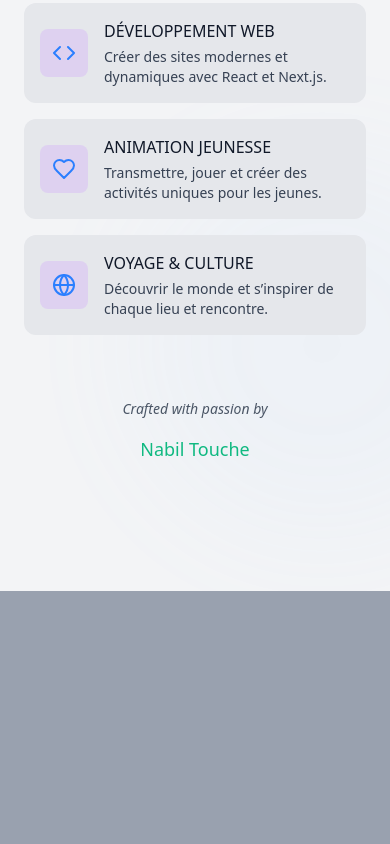
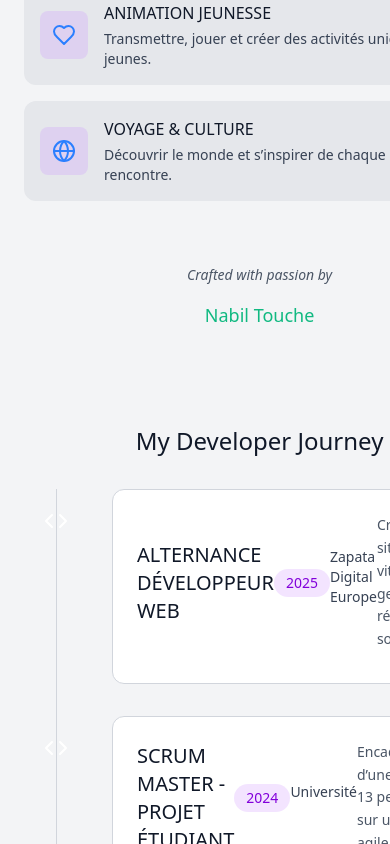
Before and after one commit to nabiltouche/portfolio, a React (Vite) app: page / in a window 390 px wide. Shown: the part 6811-7655 px from the top of the page. Built offline with nearby package versions, Linux system fonts and the light colour scheme.

Commit message:
finish now miss contact formular and footer + maj design by me and I PUBLISH MY FIRST PROJECT

```diff
--- a/src/components/AboutSection.tsx
+++ b/src/components/AboutSection.tsx
@@ -192,6 +192,106 @@ const AboutSection = () => {
                         </motion.div>
 
                     </motion.div>
+
+                    {/* Developer Journey Timeline */}
+                    <motion.div
+                        ref={timelineRef}
+                        initial="hidden"
+                        animate={timelineInView ? "visible" : "hidden"}
+                        variants={timelineVariants}
+                        className="relative"
+                    >
+                        <h3 className="text-2xl font-medium mb-8 text-center lg:text-left">
+                            My Developer Journey
+                        </h3>
+
+                        {/* Timeline Line */}
+                        <div
+                            className={`absolute left-8 top-16 bottom-0 w-px ${
+                                isDarkMode ? "bg-gray-600" : "bg-gray-300"
+                            }`}
+                        />
+                        <div className="space-y-8">
+                            {JOURNEY_STEPS.map((step, index) => (
+                                <motion.div
+                                    key={step.year}
+                                    variants={stepVariants}
+                                    whileHover={{ x:4 }}
+                                    className="relative flex items-start space-x-6 group"
+                                >
+                                    {/* Timeline Dot */}
+                                    <div
+                                        className={`relative z-10 flex-shrink-0 w-16 h-16 rounded-full ${step.color} flex items-center justify-center group-hover:scale-110 transition-transform duration-300`}
+                                    >
+                                        <step.icon size={24} className="text-white" />
+                                    </div>
+
+                                    {/* Timeline Content */}
+                                    <div
+                                        className={`flex-grow p-6 rounded-xl border transition-all duration-300 ${
+                                            isDarkMode
+                                                ? "border-gray-700 bg-gray-900 group-hover:border-gray-500 hover:bg-gray-800/50"
+                                                  : "border-gray-300 bg-white group-hover:border-gray-500 hover:bg-gray-100/50"
+                                        } backdrop-blur-sm`}
+                                    >
+                                        <div className="flex items-center justify-between mb-2">
+                                            <h4 className="text-xl font-medium">{step.title}</h4>
+                                            <span
+                                                className={`text-sm px-3 py-1 rounded-full ${
+                                                    isDarkMode
+                                                        ? "bg-purple-600/20 text-purple-400"
+                                                        : "bg-purple-400/20 text-purple-700"
+                                                }`}
+                                            >
+                                                {step.year}
+                                            </span>
+                                            <div
+                                                className={`text-sm font-medium ${
+                                                    isDarkMode ? "text-gray-300" : "text-gray-700"
+                                                } mb-3`}
+                                            >
+                                                {step.company}
+                                            </div>
+                                            <p
+                                                className={`text-sm leading-relaxed ${
+                                                    isDarkMode ? "text-gray-400" : "text-gray-600"
+                                                }`}
+                                            >
+                                                {step.description}
+                                            </p>
+                                        </div>
+                                    </div>
+                                </motion.div>
+                            ))}
+                        </div>
+                    </motion.div>
+
+                    {/* Call to Action */}
+                    <motion.div
+                        initial="hidden"
+                        animate={isInView ? "visible" : "hidden"}
+                        variants={containerVariants}
+                        className="text-center mt-20"
+                        >
+                        <motion.div variants={itemVariants} className="flex flex-col items-center space-y-6">
+                            <p
+                            className={`text-lg ${
+                                isDarkMode ? "text-gray-400" : "text-gray-600"
+                            }`}
+                            >
+                            Ready to bring your ideas to life?
+                            </p>
+
+                            <motion.button
+                                whileHover={{ y: -2, scale: 1.05 }}
+                                whileTap={{ scale: 0.98 }}
+                                className="bg-blue-500 hover:bg-blue-600 text-white px-8 py-3 rounded-full text-sm uppercase tracking-wider font-medium transition-all duration-300"
+                            >
+                            Let’s Work Together
+                            </motion.button>
+                        </motion.div>
+
+                    </motion.div>
                 </div>
             </div>
 
--- a/src/utils/data.ts
+++ b/src/utils/data.ts
@@ -206,7 +206,7 @@ export const JOURNEY_STEPS = [
     title: "ALTERNANCE DÉVELOPPEUR WEB",
     company: "Zapata Digital Europe",
     description: "Création de sites web vitrines et gestion des réseaux sociaux.",
-    icon: "",
+    icon: Code,
     color: "#0A66C2",
   },
   {
@@ -214,7 +214,7 @@ export const JOURNEY_STEPS = [
     title: "SCRUM MASTER - PROJET ÉTUDIANT",
     company: "Université",
     description: "Encadrement d’une équipe de 13 personnes sur un projet agile.",
-    icon: "",
+    icon: Code,
     color: "#F59E0B",
   },
   {
@@ -222,7 +222,7 @@ export const JOURNEY_STEPS = [
     title: "ANIMATEUR JEUNESSE",
     company: "Unité Marseillaise",
     description: "Organisation de séjours, veillées et grands jeux pour les jeunes.",
-    icon: "",
+    icon: Code,
     color: "#10B981",
   },
 ]
```
